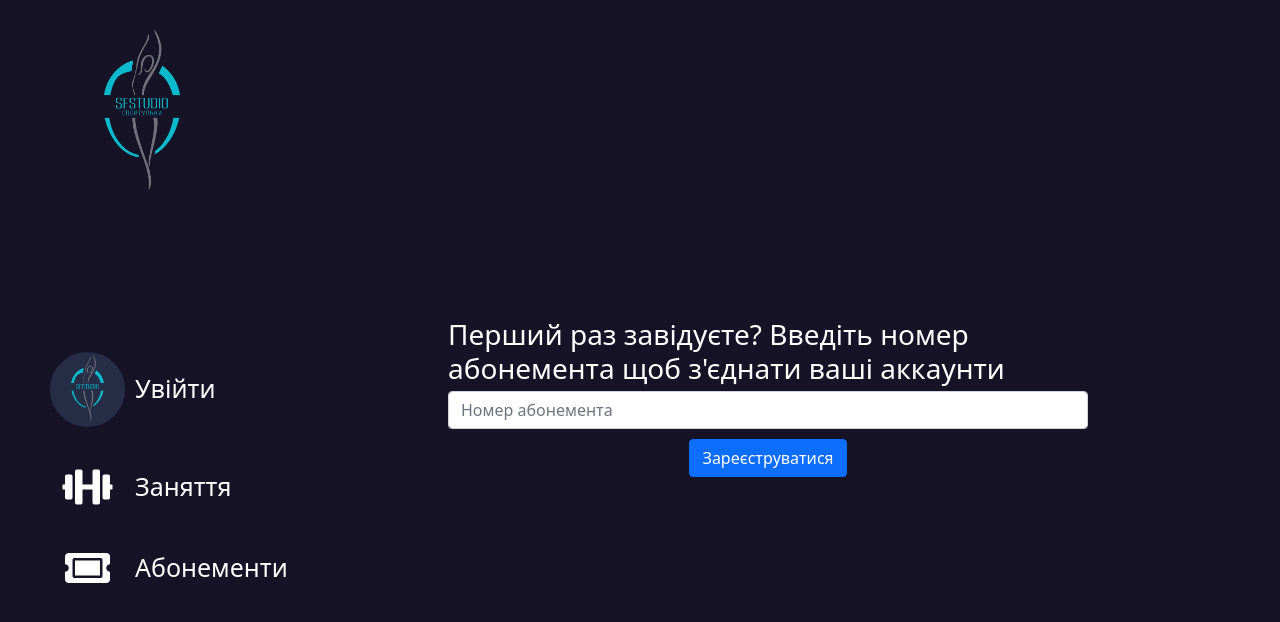
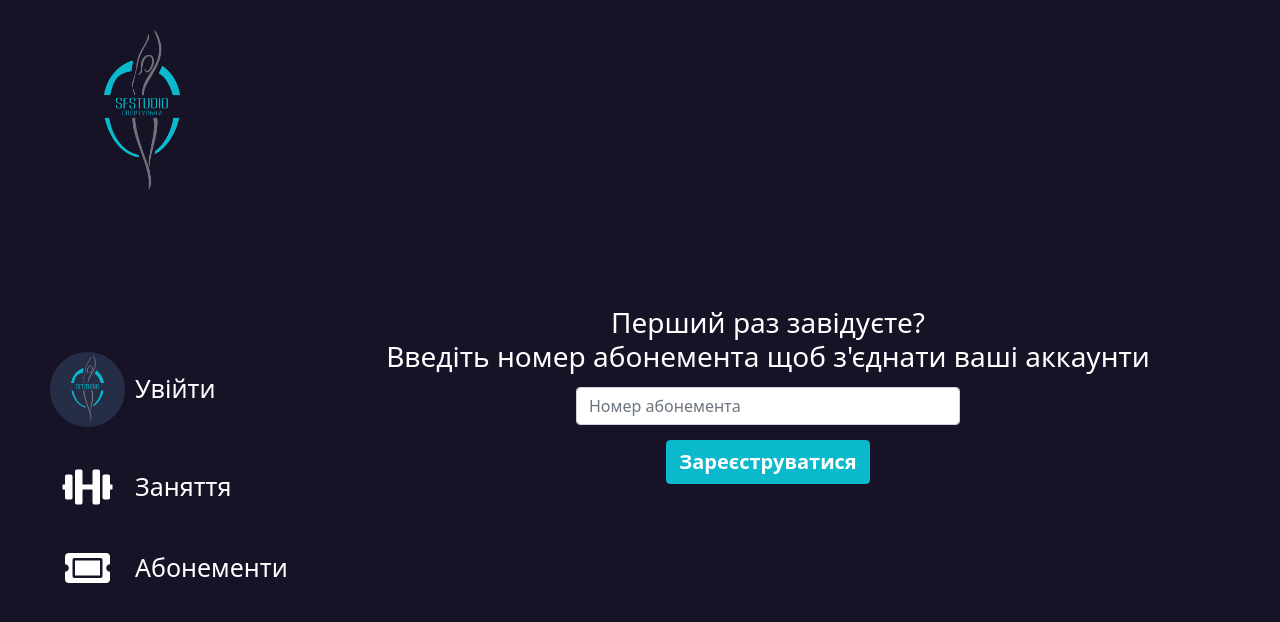
Before and after one commit to Collert/sfstudio, a Flask app: page /register in a window 1280 px wide. Shown: the top 622 px of the page. Run offline with Flask 2, Linux system fonts and the light colour scheme; parts of the project's set-up code (start-up, migrations or seed data) failed here and were passed over; some libraries are stand-ins or nearby versions.

Commit message:
Redesigned ragister form

```diff
--- a/templates/register.html
+++ b/templates/register.html
@@ -6,19 +6,37 @@ Register
 
 {% block main %}
 <style>
+    @import "/static/constants.css";
     form{
         width: 50vw;
+        display: grid;
+        place-items: center;
     }
     form *{
         margin-top: 5px;
         margin-bottom: 5px;
     }
+    .main{
+        display: grid;
+        place-items: center;
+    }
+    .btn-primary{
+        background-color: var(--acent-color);
+        border-color: var(--acent-color);
+        font-weight: bold;
+        font-size: 20px;
+    }
+    h1{
+        margin: 20px;
+    }
 </style>
+<div class="main">
+<h3 style="text-align: center;">Перший раз завідуєте?<br> Введіть номер абонемента щоб з'єднати ваші аккаунти</h3>
 <form action="/register" method="POST">
-    <h3>Перший раз завідуєте? Введіть номер абонемента щоб з'єднати ваші аккаунти</h3>
-    <input type="number" class="form-control" required name="pass_id" placeholder="Номер абонемента">
+    <input style="width: 30vw;" type="number" class="form-control" required name="pass_id" placeholder="Номер абонемента">
     <div style="display: grid; place-items: center center;">
         <button type="submit" class="btn btn-primary">Зареєструватися</button>
     </div>
 </form>
+</div>
 {% endblock %}
```
